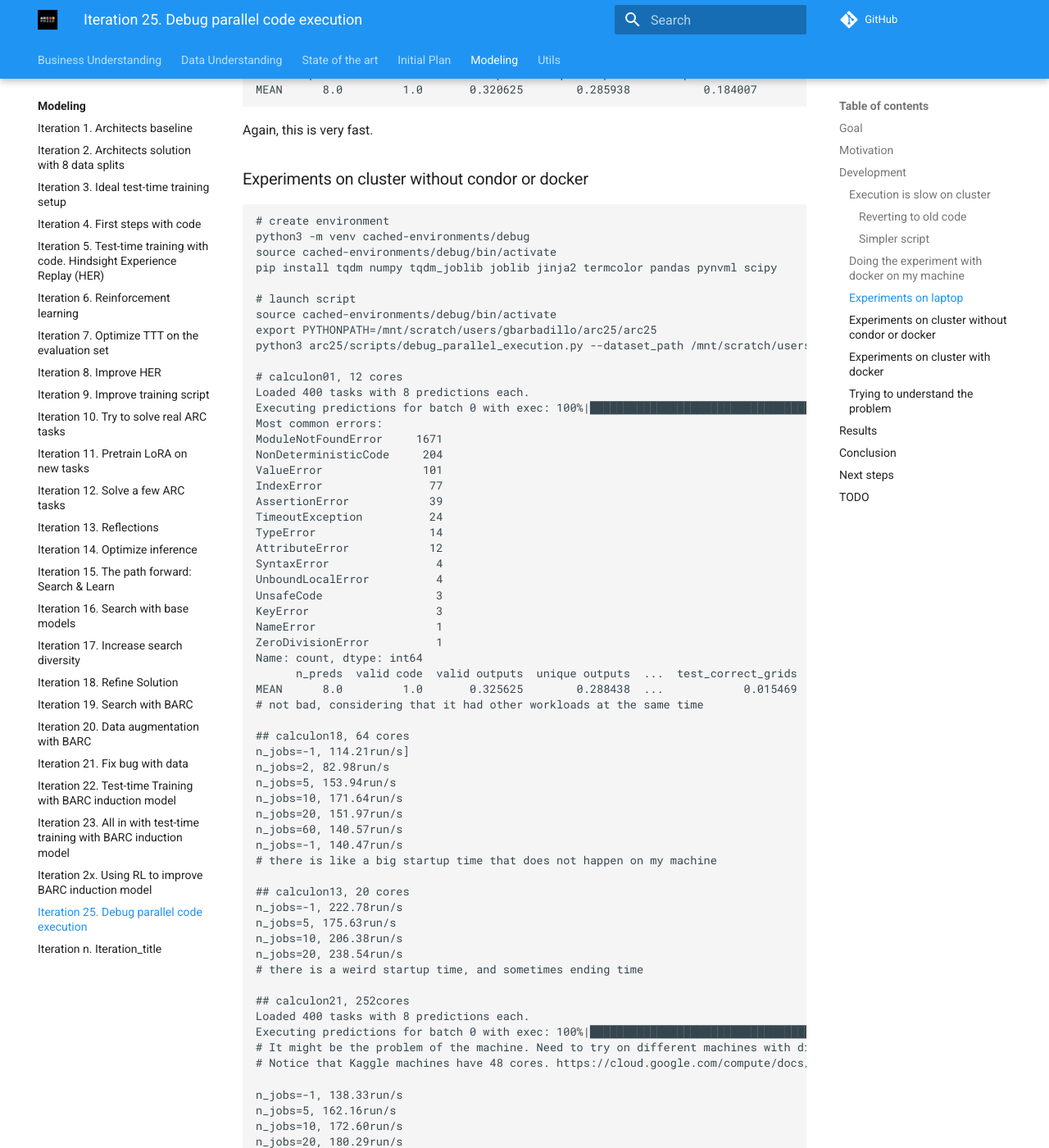
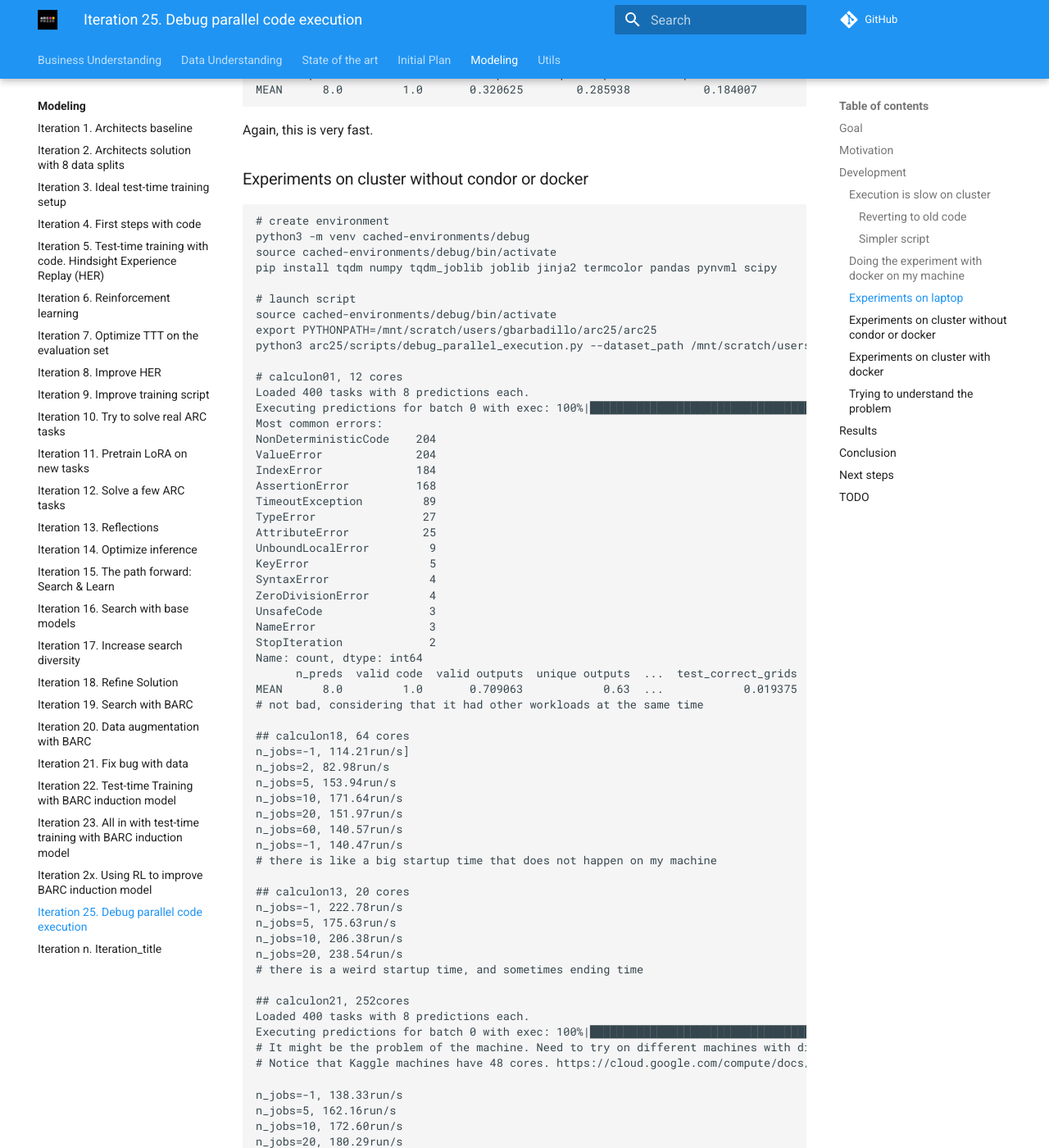
Before and after one commit to ironbar/arc25, an MkDocs documentation site: the page built from docs/modeling/Iteration_25_debug_parallel_code_execution.md, in a window 1280 px wide and 1400 px high, scrolled down 3240 px. Shown: the whole window at 82% size. Built offline with MkDocs 1.6.1 and Material for MkDocs 9.7.7, drawn with Linux system fonts in a browser that asks for light colours; comment, search, counter and statistics services are not loaded.

Commit message:
updated results after fixing requirements

```diff
--- a/docs/modeling/Iteration_25_debug_parallel_code_execution.md
+++ b/docs/modeling/Iteration_25_debug_parallel_code_execution.md
@@ -157,29 +157,29 @@
 # launch script
 source cached-environments/debug/bin/activate
 export PYTHONPATH=/mnt/scratch/users/gbarbadillo/arc25/arc25
-python3 arc25/scripts/debug_parallel_execution.py --dataset_path /mnt/scratch/users/gbarbadillo/arc25/data/arc-prize-2024/arc-agi_evaluation_challenges.json --prediction_path /mnt/scratch/users/gbarbadillo/arc25/predictions/2025-08-28-base-model/evaluation/8preds_2025_09_02_05_36_40_predictions.json --n_jobs 20 --bath_size 100
+python3 arc25/scripts/debug_parallel_execution.py --dataset_path /mnt/scratch/users/gbarbadillo/arc25/data/arc-prize-2024/arc-agi_evaluation_challenges.json --prediction_path /mnt/scratch/users/gbarbadillo/arc25/predictions/2025-08-28-base-model/evaluation/8preds_2025_09_02_05_36_40_predictions.json --n_jobs 20
 
 # calculon01, 12 cores
 Loaded 400 tasks with 8 predictions each.
-Executing predictions for batch 0 with exec: 100%|███████████████████████████████████| 3200/3200 [00:21<00:00, 150.08run/s]
+Executing predictions for batch 0 with exec: 100%|████████████████████████████████████| 3200/3200 [00:36<00:00, 86.68run/s]
 Most common errors:
-ModuleNotFoundError     1671
-NonDeterministicCode     204
-ValueError               101
-IndexError                77
-AssertionError            39
-TimeoutException          24
-TypeError                 14
-AttributeError            12
-SyntaxError                4
-UnboundLocalError          4
-UnsafeCode                 3
-KeyError                   3
-NameError                  1
-ZeroDivisionError          1
+NonDeterministicCode    204
+ValueError              204
+IndexError              184
+AssertionError          168
+TimeoutException         89
+TypeError                27
+AttributeError           25
+UnboundLocalError         9
+KeyError                  5
+SyntaxError               4
+ZeroDivisionError         4
+UnsafeCode                3
+NameError                 3
+StopIteration             2
 Name: count, dtype: int64
       n_preds  valid code  valid outputs  unique outputs  ...  test_correct_grids  test_pass_rate  test_is_correct  is_correct
-MEAN      8.0         1.0       0.325625        0.288438  ...            0.015469           0.015            0.055        0.05
+MEAN      8.0         1.0       0.709063            0.63  ...            0.019375         0.01875             0.07      0.0
 # not bad, considering that it had other workloads at the same time
 
 ## calculon18, 64 cores
```
